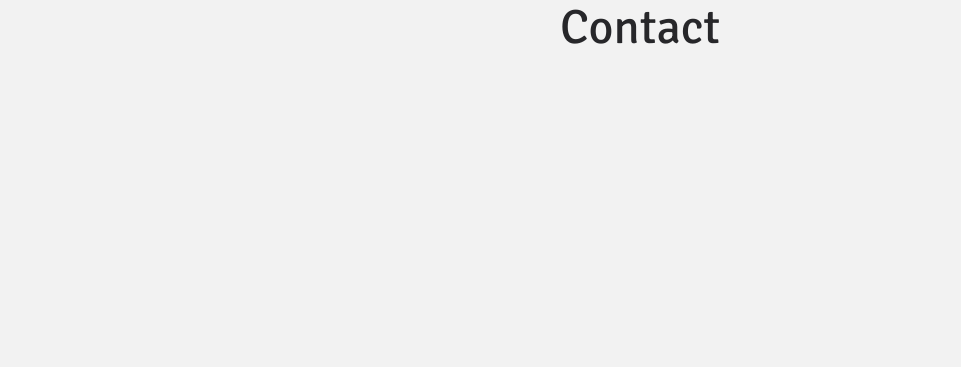
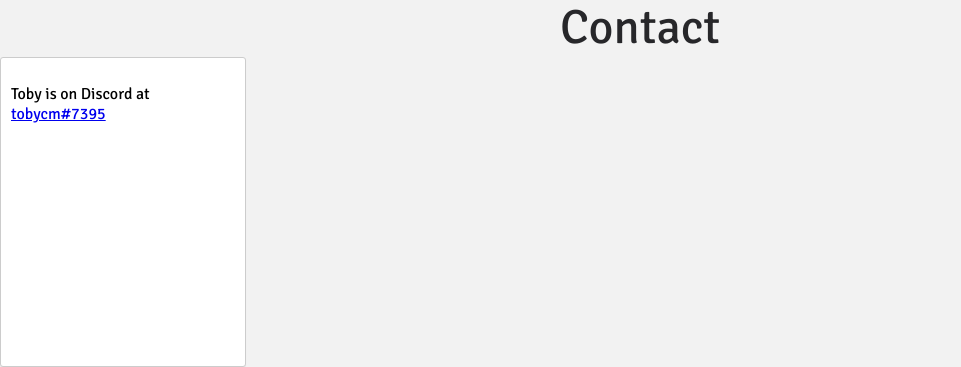
Before and after one commit to PenHigh/PenHigh.github.io, a Next.js app: page / in a window 1280 px wide. Shown: the part 1079-1446 px from the top of the page, without its empty margins (0-961 px from the left). Before the commit the page ends 1136 px from the top, so only its background shows below. Built offline with nearby package versions, Linux system fonts and the light colour scheme.

Commit message:
Contact added nice

```diff
--- /dev/null
+++ b/src/components/home/Contact/Contact.module.css
@@ -0,0 +1,35 @@
+.member {
+  background: #fff;
+  border: 1px solid #ccc;
+  border-radius: 3px;
+  box-shadow: 0 1px 1px rgba(0,0,0,.05);
+  display: block;
+  padding: 10px;
+  position: relative;
+  width: 14rem;
+  height: 18rem;
+}
+
+.image {
+  border-radius: 50%;
+  display: block;
+  width: 12rem;
+  height: 12rem;
+  margin: 0.5rem auto;
+}
+
+.name {
+  color: #333;
+  display: block;
+  font-size: 16px;
+  font-weight: bold;
+  margin: 0.5rem auto;
+}
+
+.bio {
+  color: #666;
+  display: block;
+  font-size: 14px;
+  margin: 0.5rem auto;
+  margin-bottom: 0rem;
+}
--- /dev/null
+++ b/src/components/home/Contact/Contact.tsx
@@ -0,0 +1,17 @@
+import React from 'react';
+
+import styles from './Contact.module.css';
+
+const Contact = () => (
+  <div
+    className={styles.member}
+  >
+    <p>
+      Toby is on Discord at
+      {' '}
+      <a href="https://discord.com/users/487597510559531009">tobycm#7395</a>
+    </p>
+  </div>
+);
+
+export default Contact;
--- a/src/pages/index.tsx
+++ b/src/pages/index.tsx
@@ -2,6 +2,7 @@ import React from 'react';
 
 import NavBar from '../components/home/NavBar/NavBar';
 import Member from '../components/home/Member/Member';
+import Contact from '../components/home/Contact/Contact';
 import styles from '../styles/Home.module.css';
 
 const Home = () => (
@@ -68,7 +69,12 @@ const Home = () => (
       <span className={styles.header}>
         Contact
       </span>
-      {/* TODO: Setup contact page */}
+
+      <div
+        className={styles.contact}
+      >
+        <Contact />
+      </div>
     </div>
 
   </div>
```
